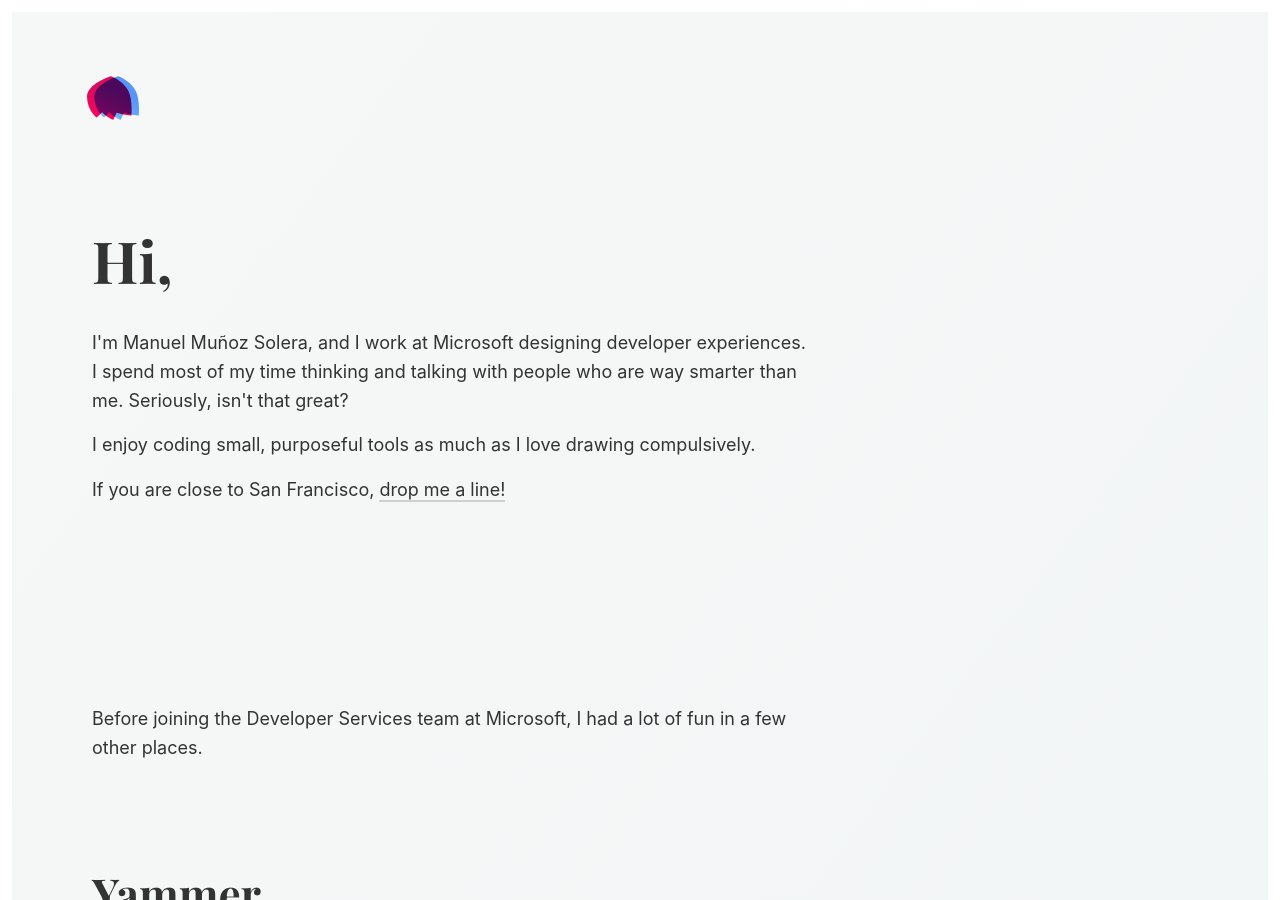
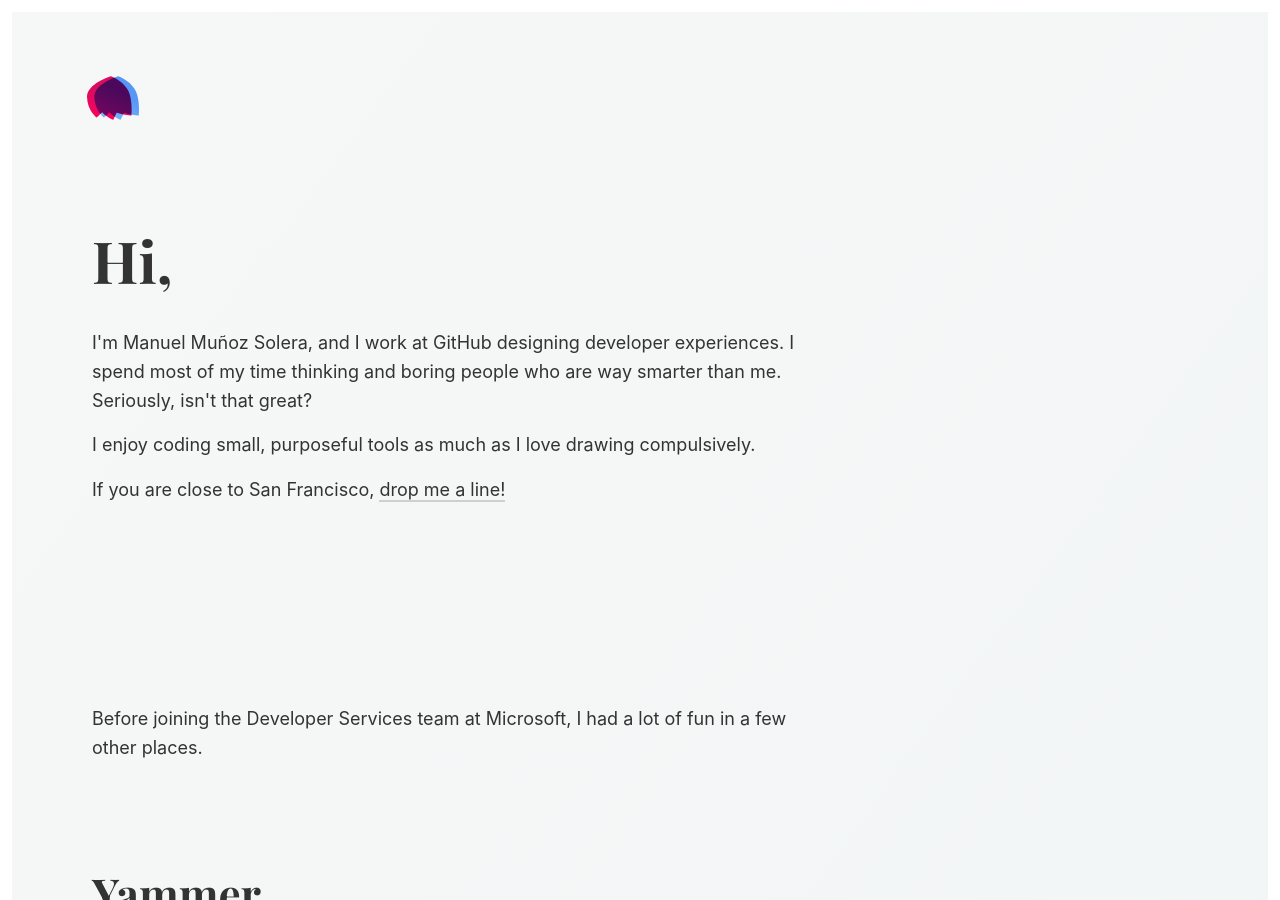
Before and after one commit to mamuso/mamuso.net, a Jekyll site: the page built from index.md, in a window 1280 px wide and 900 px high. Built offline with Jekyll 4.4.1, drawn with Linux system fonts in a browser that asks for light colours.

Commit message:
Updating the bio

```diff
--- a/_layouts/home.html
+++ b/_layouts/home.html
@@ -5,7 +5,7 @@
   {% include header.html %}
   <section class="site-intro site-block">
     <h2>Hi,</h2>
-    <p>I'm Manuel Muñoz Solera, and I work at Microsoft designing developer experiences. I spend most of my time thinking and talking with people who are way smarter than me. Seriously, isn't that great?</p>
+    <p>I'm Manuel Muñoz Solera, and I work at GitHub designing developer experiences. I spend most of my time thinking and boring people who are way smarter than me. Seriously, isn't that great?</p>
     <p>I enjoy coding small, purposeful tools as much as I love drawing compulsively.</p>
     <p>If you are close to San Francisco, <a href="mailto:mamuso@mamuso.net">drop me a line!</a></p>
   </section>
```
